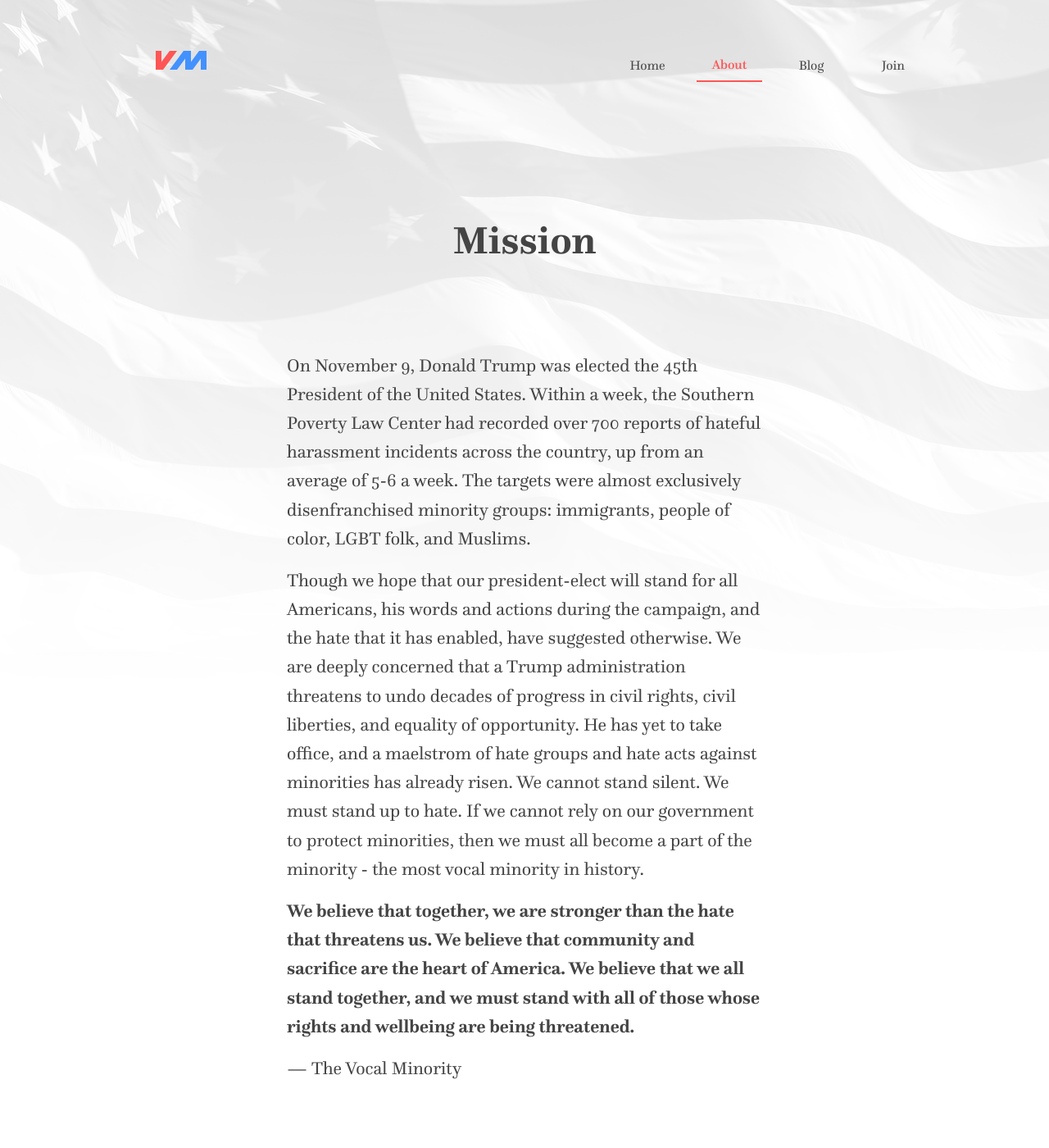
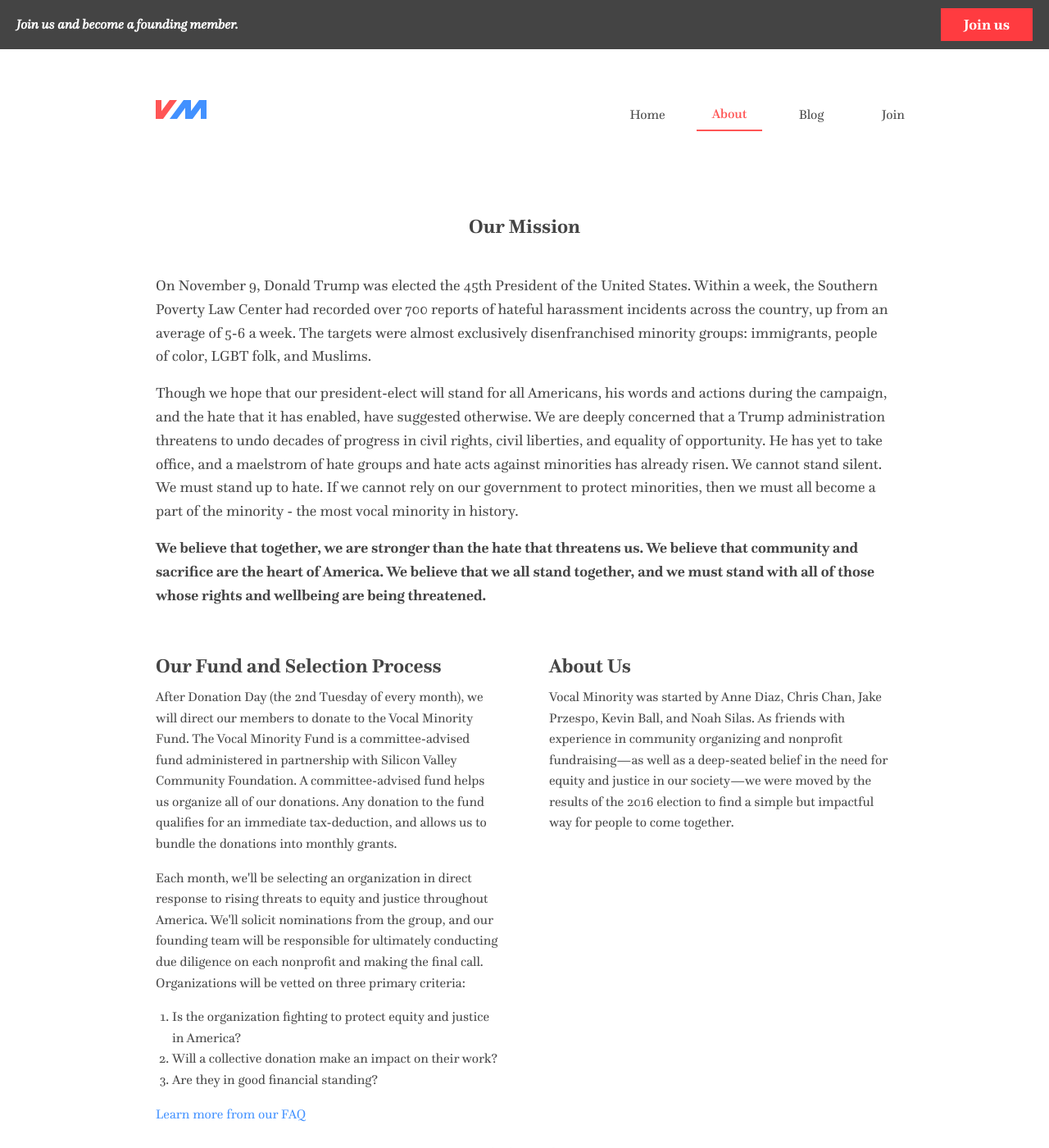
Before and after one commit to VocalMinority/vocalminority.us, a Jekyll site: the page built from about.html, in a window 1280 px wide and 1400 px high. Shown: the whole window at 82% size. Built offline with Jekyll 4.4.1, drawn with Linux system fonts in a browser that asks for light colours; nearby versions of some CDN libraries.

Commit message:
Add "Process" and "About Us" sections to /about

```diff
--- a/_sass/pages/_index.scss
+++ b/_sass/pages/_index.scss
@@ -1,7 +1,7 @@
 section {
   margin: 30px 0;
   @include breakpoint(medium) {
-    margin: 100px 0;
+    margin: 2.5rem 0 0;
   }
 }
 .main-intro {
--- a/about.html
+++ b/about.html
@@ -1,30 +1,58 @@
 ---
 layout: default
 title: Vocal Minority | Mission
-flag: true
+banner: true
 ---
 
 <section>
-  <h1 class="text-center">Mission</h1>
+  <h2 class="text-center">Our Mission</h2>
 </section>
 <section class="row">
-  <div class="columns large-8 large-centered intro-message">
-    <p class="lead">
+  <div class="columns large-12 intro-message">
+    <p>
       On November 9, Donald Trump was elected the 45th President of the United States. Within a week, the Southern Poverty Law Center had recorded over 700 reports of hateful harassment incidents across the country, up from an average of 5-6 a week. The targets were almost exclusively disenfranchised minority groups: immigrants, people of color, LGBT folk, and Muslims.
     </p>
 
-    <p class="lead">
+    <p>
       Though we hope that our president-elect will stand for all Americans, his words and actions during the campaign, and the hate that it has enabled, have suggested otherwise. We are deeply concerned that a Trump administration threatens to undo decades of progress in civil rights, civil liberties, and equality of opportunity. He has yet to take office, and a maelstrom of hate groups and hate acts against minorities has already risen. We cannot stand silent. We must stand up to hate. If we cannot rely on our government to protect minorities, then we must all become a part of the minority - the most vocal minority in history.
     </p>
 
-
-    <p class="lead">
+    <p>
       <strong>
         We believe that together, we are stronger than the hate that threatens us. We believe that community and sacrifice are the heart of America. We believe that we all stand together, and we must stand with all of those whose rights and wellbeing are being threatened.
       </strong>
     </p>
-    <p class="lead">
-      &mdash; The Vocal Minority
+  </div>
+</section>
+<section class="row">
+  <div class="columns large-6">
+    <h2>Our Fund and Selection Process</h2>
+    <p>
+      After Donation Day (the 2nd Tuesday of every month), we will direct our members to donate to the Vocal Minority Fund. The Vocal Minority Fund is a committee-advised fund administered in partnership with Silicon Valley Community Foundation. A committee-advised fund helps us organize all of our donations. Any donation to the fund qualifies for an immediate tax-deduction, and allows us to bundle the donations into monthly grants.
+    </p>
+    <p>
+      Each month, we'll be selecting an organization in direct response to rising threats to equity and justice throughout America. We'll solicit nominations from the group, and our founding team will be responsible for ultimately conducting due diligence on each nonprofit and making the final call. Organizations will be vetted on three primary criteria:
+    </p>
+    <ol>
+      <li>
+        Is the organization fighting to protect equity and justice in America?
+      </li>
+      <li>
+        Will a collective donation make an impact on their work?
+      </li>
+      <li>
+        Are they in good financial standing?
+      </li>
+    </ol>
+    <p>
+      <a href="faq.html">Learn more from our FAQ</a>
+    </p>
+  </div>
+
+  <div class="columns large-6">
+    <h2>About Us</h2>
+    <p>
+      Vocal Minority was started by Anne Diaz, Chris Chan, Jake Przespo, Kevin Ball, and Noah Silas. As friends with experience in community organizing and nonprofit fundraising—as well as a deep-seated belief in the need for equity and justice in our society—we were moved by the results of the 2016 election to find a simple but impactful way for people to come together.
     </p>
   </div>
 </section>
```
